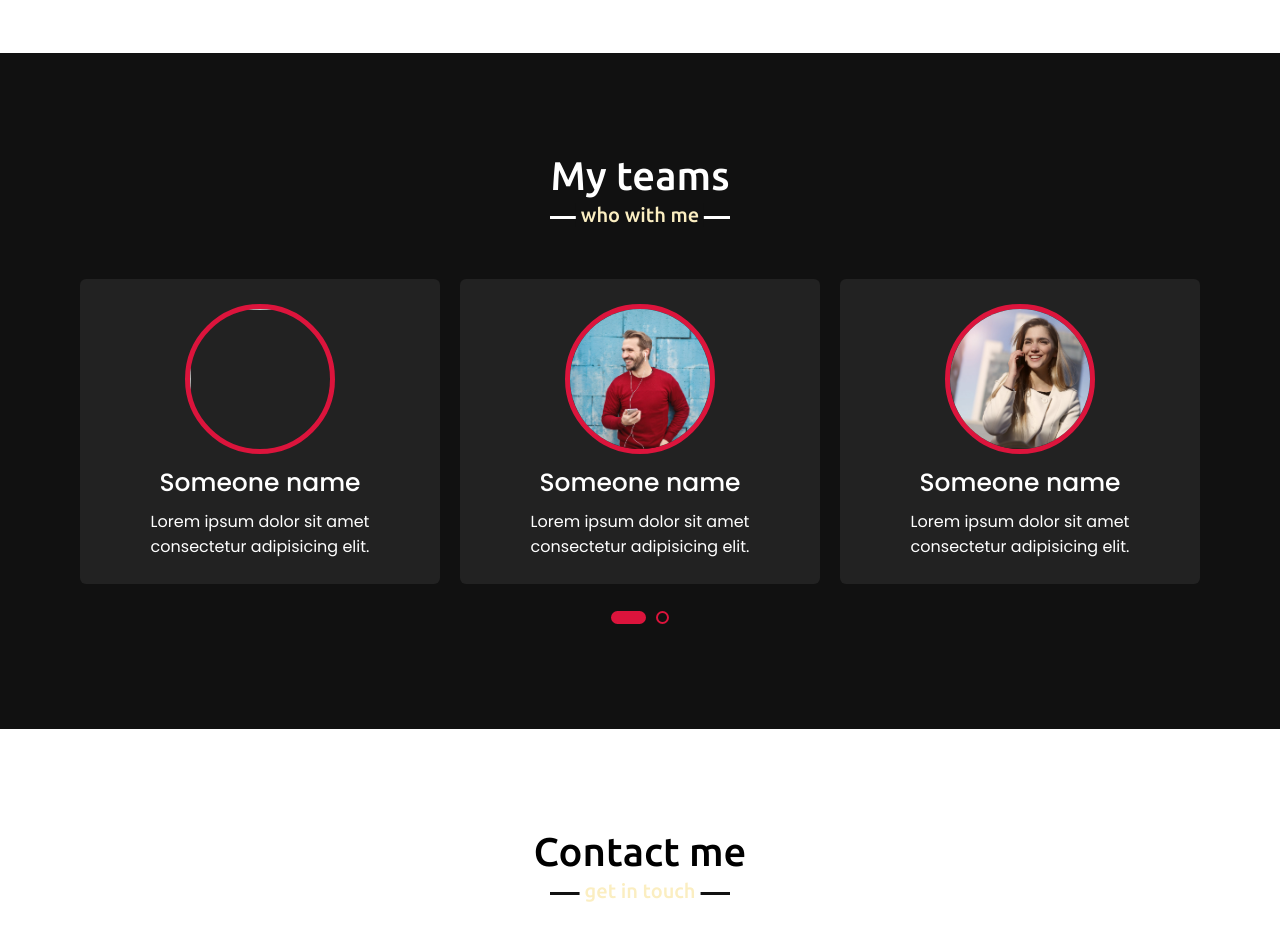
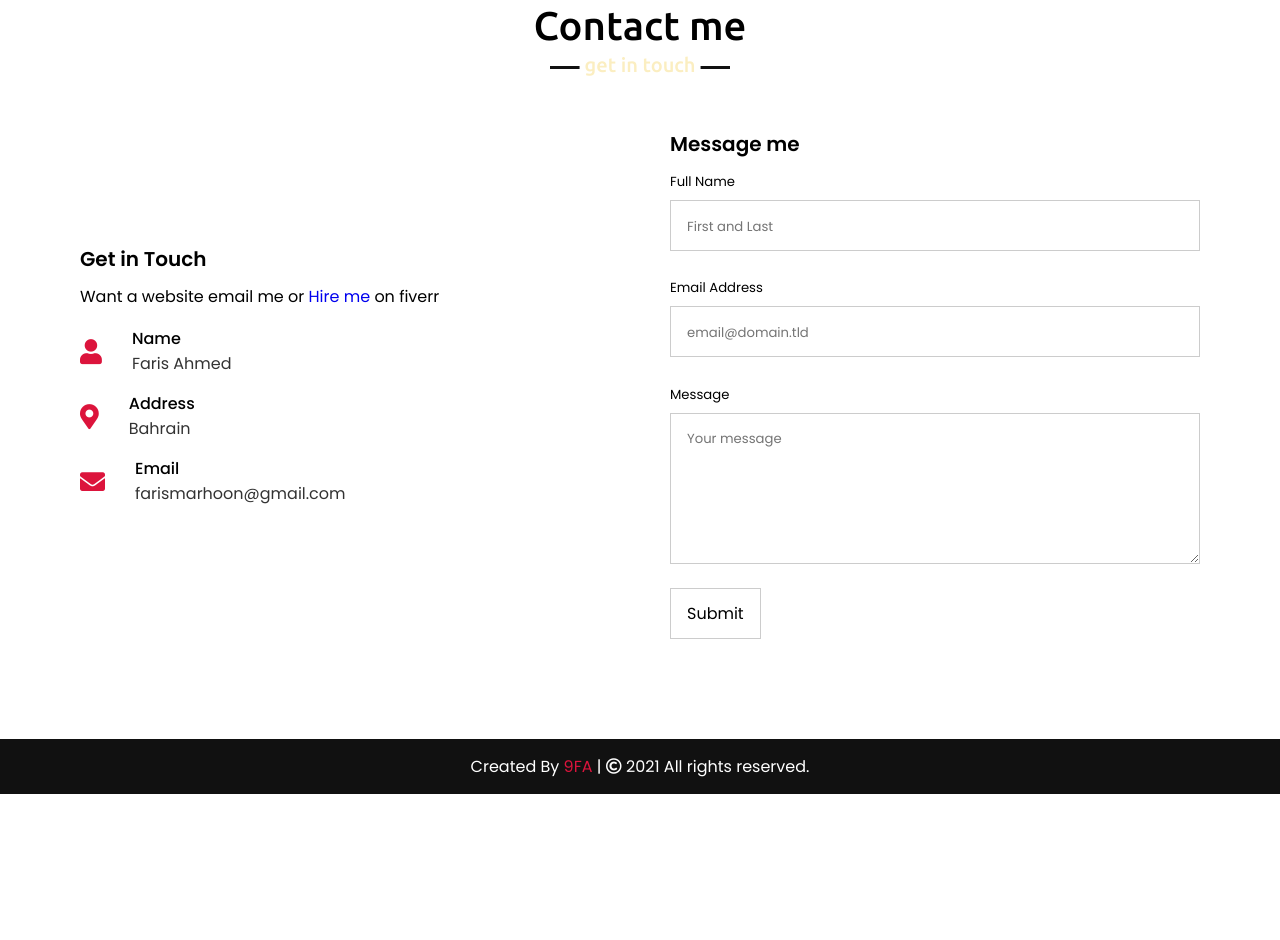
Before and after one commit to 9faris/9FA-personal-website, a plain HTML site: page index.html in a window 1280 px wide. Shown: the part 2640-3580 px from the top of the page. After the commit the page ends 3434 px from the top, so only its background shows below. Drawn offline with nearby package versions, Linux system fonts and the light colour scheme.

Commit message:
Update index.html

```diff
--- a/index.html
+++ b/index.html
@@ -43,7 +43,7 @@
                 <div class="text-1">Hello, my name is</div>
                 <div class="text-2">Faris Ahmed</div>
                 <div class="text-3">And I'm a <span class="typing"></span></div>
-                <a href="#">Hire me</a>
+                <a href="https://www.fiverr.com/faris_14/create-for-you-a-website-using-html-css-js">Hire me</a>
             </div>
           </div>
       </div>
@@ -59,7 +59,7 @@
                 </div>
                 <div class="column right">
                     <div class="text">I'm Faris and I'm a <span class="typing-2"></span></div>
-                    <p>Lorem ipsum dolor sit amet consectetur adipisicing elit. Quasi ut voluptatum eveniet doloremque autem excepturi eaque, sit laboriosam voluptatem nisi delectus. Facere explicabo hic minus accusamus alias fuga nihil dolorum quae. Explicabo illo unde, odio consequatur ipsam possimus veritatis, placeat, ab molestiae velit inventore exercitationem consequuntur blanditiis omnis beatae. Dolor iste excepturi ratione soluta quas culpa voluptatum repudiandae harum non.</p>
+                    <p>I have a Instagram account that have over 350 followers from Bahrain and over 5 months of coding experience . I specialize in web developing . If needed , I can provide full website .</p>
                     <a href="Faris cv 2021.docx" download="">Download CV</a>
                 </div>
             </div>
@@ -75,21 +75,18 @@
                     <div class="box">
                         <i class="fab fa-html5"></i>
                         <div class="text">HTML</div>
-                        <p>Lorem ipsum dolor sit amet consectetur, adipisicing elit. Rem quia sunt, quasi quo illo enim.</p>
                     </div>
                 </div>
                 <div class="card">
                     <div class="box">
                         <i class="fab fa-css3-alt"></i>
                         <div class="text">CSS</div>
-                        <p>Lorem ipsum dolor sit amet consectetur, adipisicing elit. Rem quia sunt, quasi quo illo enim.</p>
                     </div>
                 </div>
                 <div class="card">
                     <div class="box">
                         <i class="fab fa-js"></i>
                         <div class="text">JS</div>
-                        <p>Lorem ipsum dolor sit amet consectetur, adipisicing elit. Rem quia sunt, quasi quo illo enim.</p>
                     </div>
                 </div>
                </div>
@@ -104,7 +101,10 @@
             <div class="skills-content">
                 <div class="column left">
                     <div class="text">My creative skills & experiences.</div>
-                    <p>Lorem ipsum dolor sit amet consectetur adipisicing elit. Dignissimos, ratione error est recusandae consequatur, iusto illum deleniti quidem impedit, quos quaerat quis minima sequi. Cupiditate recusandae laudantium esse, harum animi aspernatur quisquam et delectus ipsum quam alias quaerat? Quasi hic quidem illum. Ad delectus natus aut hic explicabo minus quod.</p>
+                    <p>I have a done over 30 projects. I got 2 Certificates from
+                        1 Million Arab Coders Initiative Certificate.
+                        And I got 3 more Certificates from Mimo Aplication.
+                     </p>
                     <a href="#">Read more</a>
                 </div>
                 <div class="column right">
@@ -134,50 +134,6 @@
         </div>
     </section>
 
-    <!-- teams section start -->
-    <section class="teams" id="teams">
-        <div class="max-width">
-            <h2 class="title">My teams</h2>
-            <div class="carousel owl-carousel">
-                <div class="card">
-                    <div class="box">
-                        <img src="images/wha" alt="">
-                        <div class="text">Someone name</div>
-                        <p>Lorem ipsum dolor sit amet consectetur adipisicing elit.</p>
-                    </div>
-                </div>
-                <div class="card">
-                    <div class="box">
-                        <img src="images/profile-2.jpeg" alt="">
-                        <div class="text">Someone name</div>
-                        <p>Lorem ipsum dolor sit amet consectetur adipisicing elit.</p>
-                    </div>
-                </div>
-                <div class="card">
-                    <div class="box">
-                        <img src="images/profile-3.jpeg" alt="">
-                        <div class="text">Someone name</div>
-                        <p>Lorem ipsum dolor sit amet consectetur adipisicing elit.</p>
-                    </div>
-                </div>
-                <div class="card">
-                    <div class="box">
-                        <img src="images/profile-4.jpeg" alt="">
-                        <div class="text">Someone name</div>
-                        <p>Lorem ipsum dolor sit amet consectetur adipisicing elit.</p>
-                    </div>
-                </div>
-                <div class="card">
-                    <div class="box">
-                        <img src="images/profile-5.jpeg" alt="">
-                        <div class="text">Someone name</div>
-                        <p>Lorem ipsum dolor sit amet consectetur adipisicing elit.</p>
-                    </div>
-                </div>
-            </div>
-        </div>
-    </section>
-
     <!-- contact section start -->
     <section class="contact" id="contact">
         <div class="max-width">
@@ -185,7 +141,7 @@
             <div class="contact-content">
                 <div class="column left">
                     <div class="text">Get in Touch</div>
-                    <p>Lorem, ipsum dolor sit amet consectetur adipisicing elit. Dignissimos harum corporis fuga corrupti. Doloribus quis soluta nesciunt veritatis vitae nobis?</p>
+                    <p>Want a website email me or <a href="https://www.fiverr.com/faris_14/create-for-you-a-website-using-html-css-js">Hire me</a> on fiverr</p>
                     <div class="icons">
                         <div class="row">
                             <i class="fas fa-user"></i>
@@ -231,7 +187,7 @@
 
     <!-- footer section start -->
     <footer>
-        <span>Created By <a href="https://www.codingnepalweb.com">CodingNepal</a> | <span class="far fa-copyright"></span> 2020 All rights reserved.</span>
+        <span>Created By <a href="https://www.fiverr.com/faris_14/create-for-you-a-website-using-html-css-js">9FA</a> | <span class="far fa-copyright"></span> 2021 All rights reserved.</span>
     </footer>
 
     <script src="script.js"></script>
```
